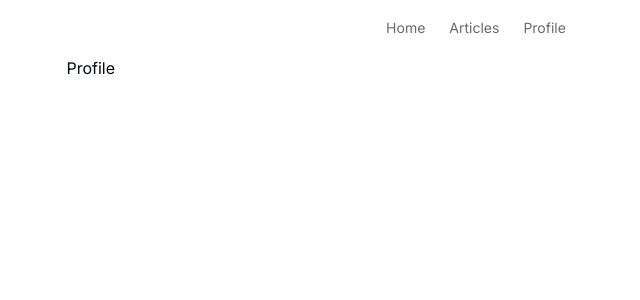
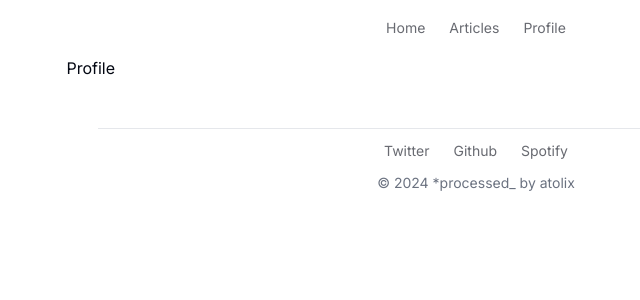
Before and after one commit to atolix/processed, a Next.js app: page /profile in a window 1280 px wide. Shown: the top 300 px of the page, without its empty margins (164-804 px from the left). Built offline with nearby package versions, Linux system fonts and the light colour scheme.

Commit message:
add footer

```diff
--- a/src/app/layout.tsx
+++ b/src/app/layout.tsx
@@ -2,6 +2,7 @@ import type { Metadata } from "next";
 import { Inter } from "next/font/google";
 import "./globals.css";
 import { Header } from "../components/header";
+import { Footer } from "../components/Footer";
 
 const inter = Inter({ subsets: ["latin"] });
 
@@ -25,6 +26,7 @@ export default function RootLayout({
       <body className={inter.className}>
         <Header />
         {children}
+        <Footer />
       </body>
     </html>
   );
--- /dev/null
+++ b/src/components/Footer/index.tsx
@@ -0,0 +1,30 @@
+import { Separator } from "../ui/separator"
+
+export const Footer = () => {
+  return (
+    <footer className="container text-center h-14 max-w-screen-2xl items-center justify-center mt-12">
+      <Separator />
+      <nav className="flex justify-center items-center gap-4 text-sm lg:gap-6 mt-3">
+        <a
+          href="https://x.com/atolix_"
+          className="transition-colors hover:text-foreground/80 text-foreground/60"
+        >
+          Twitter
+        </a>
+        <a
+          href="https://github.com/atolix"
+          className="transition-colors hover:text-foreground/80 text-foreground/60"
+        >
+          Github
+        </a>
+        <a
+          href="/https://open.spotify.com/user/j99idhbgg0ogba7hgqri5ntsg"
+          className="transition-colors hover:text-foreground/80 text-foreground/60"
+        >
+          Spotify
+        </a>
+      </nav>
+      <p className="text-sm text-muted-foreground p-3">© 2024 *processed_ by atolix</p>
+    </footer>
+  );
+}
```
